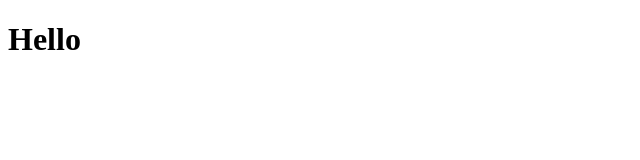
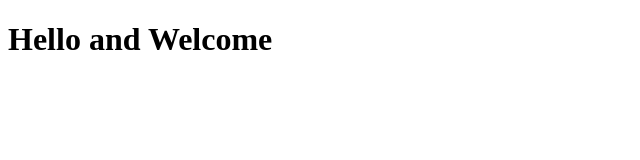
Before and after one commit to ignismeow/Responsive-Navbars, a plain HTML site: page Index.html in a window 1280 px wide. Shown: the whole page, without its empty margins (0-640 px from the left). Drawn offline with Linux system fonts and the light colour scheme.

Commit message:
small change

```diff
--- a/Index.html
+++ b/Index.html
@@ -6,6 +6,6 @@
 	<title>Hello</title>
 </head>
 <body>
-<h1>Hello</h1>
+<h1>Hello and Welcome</h1>
 </body>
 </html>
```
